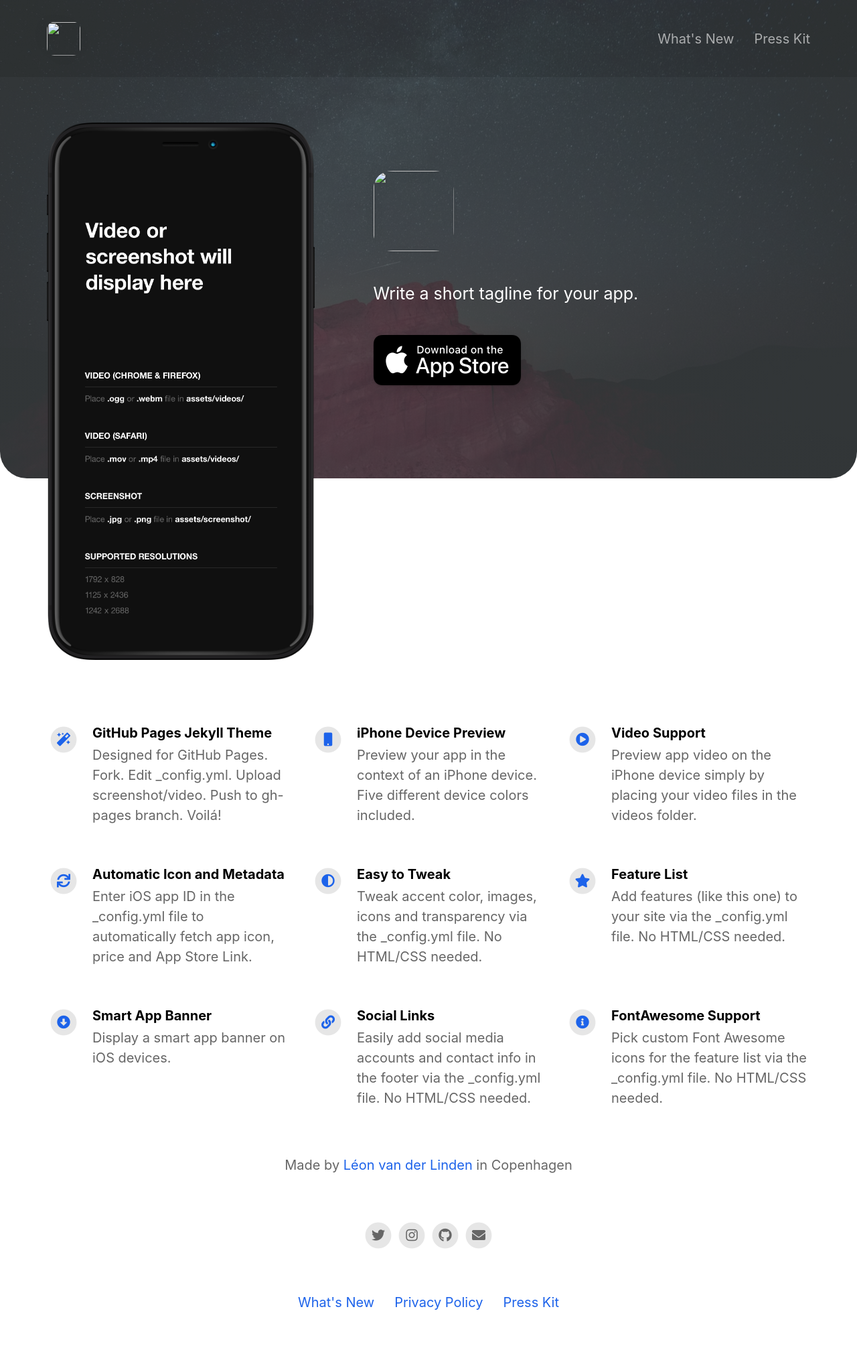
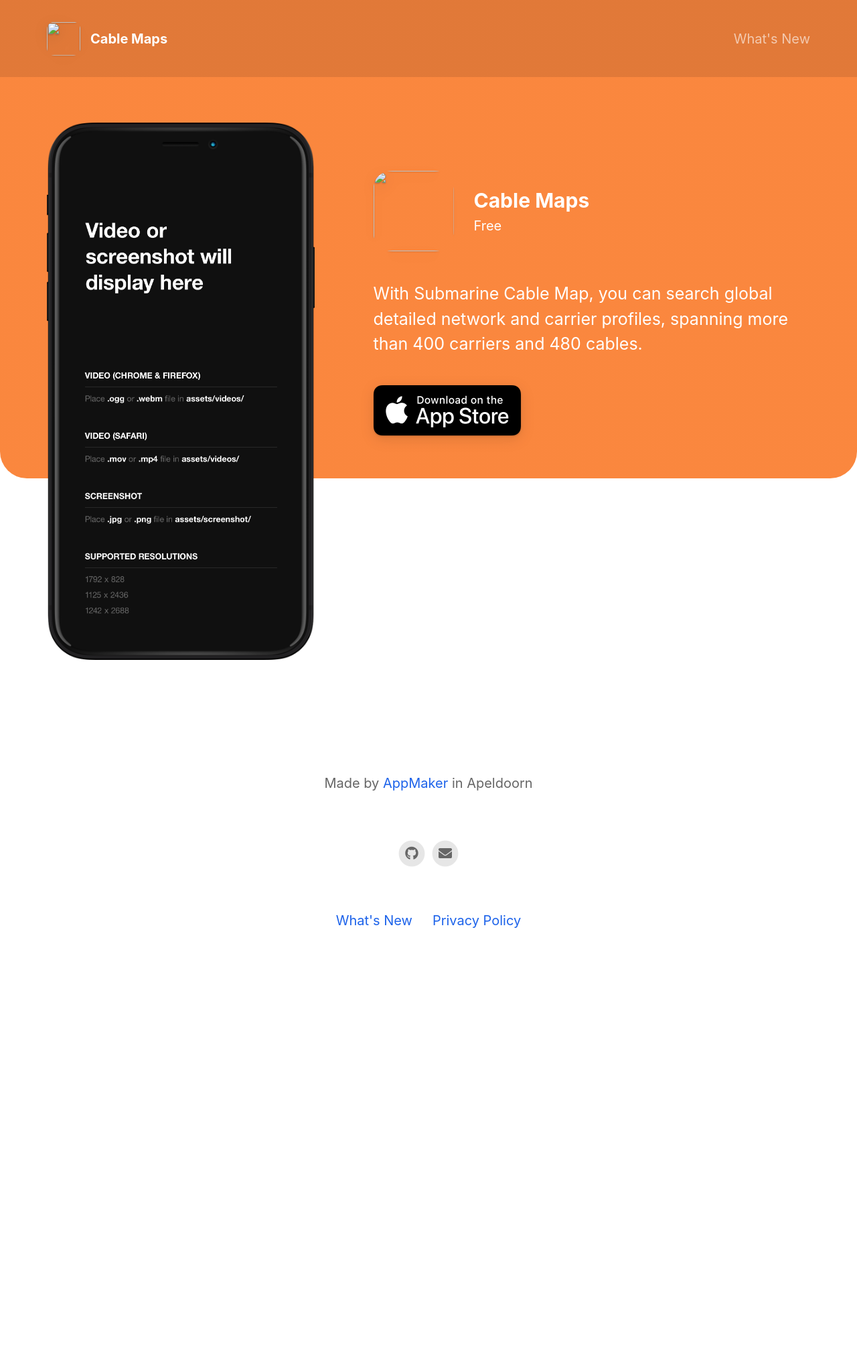
Before and after one commit to LRvdLinden/Cable-Maps, a Jekyll site: the page built from index.html, in a window 1280 px wide. Shown: the whole page at 67% size. Built offline with Jekyll 4.4.1, drawn with Linux system fonts in a browser that asks for light colours; nearby versions of some CDN libraries; after the commit the page ends 1454 px from its top, so only the background shows below that.

Commit message:
Update _config.yml

```diff
--- a/_config.yml
+++ b/_config.yml
@@ -1,79 +1,79 @@
 #page title
-page_title                                :                                           # Automatically populates with app name if not set and if iOS app ID is set. Otherwise enter manually.
+page_title                                : Cable Maps                                         # Automatically populates with app name if not set and if iOS app ID is set. Otherwise enter manually.
 
 # App Info
-ios_app_id                                : 1506214029                                # Required. Enter iOS app ID to automatically populate name, price and icons (e.g. 718043190).
-ios_app_country                           : nl                                        # Required outside USA. Enter 2 letter country code as in https://en.wikipedia.org/wiki/ISO_3166-1_alpha-2
+ios_app_id                                : 1583422149                                # Required. Enter iOS app ID to automatically populate name, price and icons (e.g. 718043190).
+ios_app_country                           : en                                        # Required outside USA. Enter 2 letter country code as in https://en.wikipedia.org/wiki/ISO_3166-1_alpha-2
 
-appstore_link                             :                                           # Automatically populates if not set and if iOS app ID is set. Otherwise enter manually.
-playstore_link                            :                                           # Enter Google Play Store URL.
-presskit_download_link                    : https://emilbaehr.com                                          # Enter a link to downloadable file or (e.g. public Dropbox link to a .zip file).
+appstore_link                             : https://apps.apple.com/us/app/cable-maps/id1583422149?ign-mpt=uo%3D2                                          # Automatically populates if not set and if iOS app ID is set. Otherwise enter manually.
+playstore_link                            :                                         # Enter Google Play Store URL.
+#presskit_download_link                    : https://emilbaehr.com                                          # Enter a link to downloadable file or (e.g. public Dropbox link to a .zip file).
                                                                                       # Or upload your press kit file to assets and set path accordingly (e.g. "assets/your_press_kit.zip").
 
 app_icon                                  : # assets/appicon.png                      # Automatically populates if not set and if iOS app ID is set.  Otherwise enter path to icon file manually.
-app_name                                  :                                           # Automatically populates if not set and if iOS app ID is set.  Otherwise enter manually.
-app_price                                 :                                           # Automatically populates if not set and if iOS app ID is set.  Otherwise enter manually.
-app_description                           : Write a short tagline for your app.
+app_name                                  : Cable Maps                                          # Automatically populates if not set and if iOS app ID is set.  Otherwise enter manually.
+app_price                                 : Free                                          # Automatically populates if not set and if iOS app ID is set.  Otherwise enter manually.
+app_description                           : With Submarine Cable Map, you can search global detailed network and carrier profiles, spanning more than 400 carriers and 480 cables.
 
 enable_smart_app_banner                   : true                                      # Set to true to show a smart app banner at top of page on mobile devices.
 
 
 
 # Information About Yourself
-your_name                                 : Léon van der Linden
-your_link                                 : https://emilbaehr.com
-your_city                                 : Copenhagen
-email_address                             : emil.baehr@gmail.com
-facebook_username                         :
-instagram_username                        : ebaehr
-twitter_username                          : ebaehr
-github_username                           : emilbaehr
-youtube_username                          :
+your_name                                 : AppMaker
+your_link                                 : https://app-maker.nl
+your_city                                 : Apeldoorn
+email_address                             : support@app-maker.nl
+#facebook_username                         :
+#instagram_username                        : ebaehr
+#twitter_username                          : ebaehr
+github_username                           : lrvdlinden
+#youtube_username                          :
 
 
 
 # Feature List                            Edit, add or remove features to be presented.
-features                                  :
+#features                                  :
+#
+ # - title                                 : GitHub Pages Jekyll Theme
+  #  description                           : Designed for GitHub Pages. Fork. Edit _config.yml. Upload screenshot/video. Push to gh-pages branch. Voilá!
+   # fontawesome_icon_name                 : magic
 
-  - title                                 : GitHub Pages Jekyll Theme
-    description                           : Designed for GitHub Pages. Fork. Edit _config.yml. Upload screenshot/video. Push to gh-pages branch. Voilá!
-    fontawesome_icon_name                 : magic
+#  - title                                 : iPhone Device Preview
+ #   description                           : Preview your app in the context of an iPhone device. Five different device colors included.
+  #  fontawesome_icon_name                 : mobile
 
-  - title                                 : iPhone Device Preview
-    description                           : Preview your app in the context of an iPhone device. Five different device colors included.
-    fontawesome_icon_name                 : mobile
+ # - title                                 : Video Support
+#    description                           : Preview app video on the iPhone device simply by placing your video files in the videos folder.
+  #  fontawesome_icon_name                 : play-circle
 
-  - title                                 : Video Support
-    description                           : Preview app video on the iPhone device simply by placing your video files in the videos folder.
-    fontawesome_icon_name                 : play-circle
+  #- title                                 : Automatic Icon and Metadata
+   # description                           : Enter iOS app ID in the _config.yml file to automatically fetch app icon, price and App Store Link.
+    #fontawesome_icon_name                 : sync
 
-  - title                                 : Automatic Icon and Metadata
-    description                           : Enter iOS app ID in the _config.yml file to automatically fetch app icon, price and App Store Link.
-    fontawesome_icon_name                 : sync
+ # - title                                 : Easy to Tweak
+  #  description                           : Tweak accent color, images, icons and transparency via the _config.yml file. No HTML/CSS needed.
+  #  fontawesome_icon_name                 : adjust
 
-  - title                                 : Easy to Tweak
-    description                           : Tweak accent color, images, icons and transparency via the _config.yml file. No HTML/CSS needed.
-    fontawesome_icon_name                 : adjust
+ # - title                                 : Feature List
+  #  description                           : Add features (like this one) to your site via the _config.yml file. No HTML/CSS needed.
+   # fontawesome_icon_name                 : star
 
-  - title                                 : Feature List
-    description                           : Add features (like this one) to your site via the _config.yml file. No HTML/CSS needed.
-    fontawesome_icon_name                 : star
+  #- title                                 : Smart App Banner
+#    description                           : Display a smart app banner on iOS devices.
+#    fontawesome_icon_name                 : arrow-alt-circle-down
 
-  - title                                 : Smart App Banner
-    description                           : Display a smart app banner on iOS devices.
-    fontawesome_icon_name                 : arrow-alt-circle-down
+ # - title                                 : Social Links
+#    description                           : Easily add social media accounts and contact info in the footer via the _config.yml file. No HTML/CSS needed.
+#    fontawesome_icon_name                 : link
 
-  - title                                 : Social Links
-    description                           : Easily add social media accounts and contact info in the footer via the _config.yml file. No HTML/CSS needed.
-    fontawesome_icon_name                 : link
+#  - title                                 : FontAwesome Support
+#    description                           : Pick custom Font Awesome icons for the feature list via the _config.yml file. No HTML/CSS needed.
+ #   fontawesome_icon_name                 : info-circle
 
-  - title                                 : FontAwesome Support
-    description                           : Pick custom Font Awesome icons for the feature list via the _config.yml file. No HTML/CSS needed.
-    fontawesome_icon_name                 : info-circle
-
-  - title                                 : # New Feature Title
-    description                           : # New Feature Description
-    fontawesome_icon_name                 : # Enter Font Awesome icon name (e.g. star). Find icons on fontawesome.com/icons.
+#  - title                                 : # New Feature Title
+##    description                           : # New Feature Description
+#    fontawesome_icon_name                 : # Enter Font Awesome icon name (e.g. star). Find icons on fontawesome.com/icons.
 
 
 
@@ -82,8 +82,8 @@ topbar_color                              : "#000000"
 topbar_transparency                       : 0.1
 topbar_title_color                        : "#ffffff"
 
-cover_image                               : assets/headerimage.png                    # Replace with alternative image path or image URL.
-cover_overlay_color                       : "#363b3d"
+cover_image                               : #assets/headerimage.png                    # Replace with alternative image path or image URL.
+cover_overlay_color                       : "#f9690e"
 cover_overlay_transparency                : 0.8
 
 device_color                              : black                                     # Set to: blue, black, yellow, coral or white.
```
